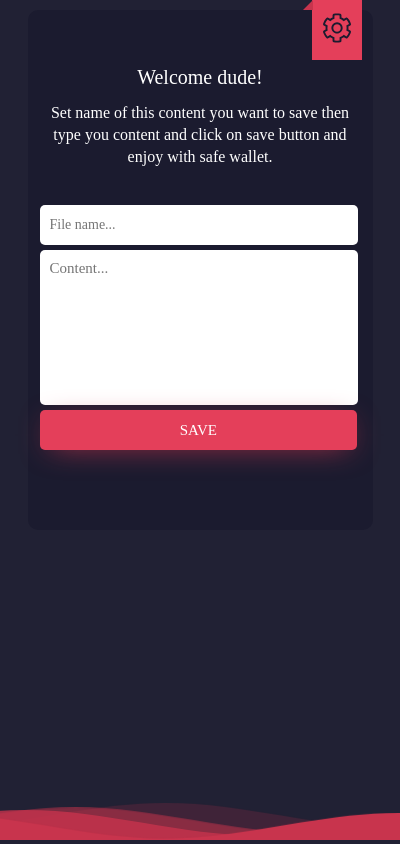
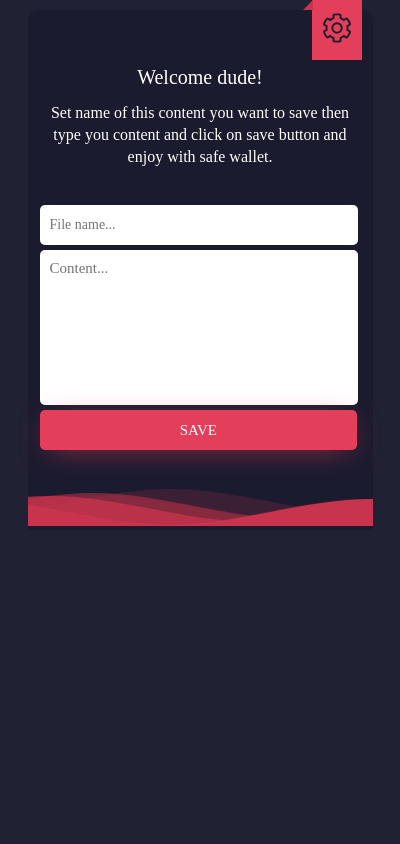
Before and after one commit to Ahmedreda20/portfolio, a browser extension: page chrome extension/popup.html in a window 400 px wide. Drawn offline with nearby package versions, Linux system fonts and the light colour scheme; no server answers; files whose address does not match are found by name.

Commit message:
Add files via upload

```diff
--- a/chrome extension/popup.css
+++ b/chrome extension/popup.css
@@ -26,10 +26,10 @@ body{
     width: 325px;
     height: 500px;
     background: #1b1b2f;
-    position: relative;
+    position: relative !important;
     padding: 10px;
-    border-radius: 10px 10px;
-    margin: 10px 0;
+    border-radius: 10px 10px 0 0 ;
+    margin-top: 10px;
 }
 .table{
     height: 92%;
@@ -377,7 +377,7 @@ table td{
 }
 
 .header {
-    position: fixed;;
+    position: absolute;;
     text-align:center;
     bottom: 0;
     left: 0;
@@ -394,7 +394,7 @@ table td{
   .waves {
     position:relative;
     width: 100%;
-    height: 150px;
+    height: 50px;
   }
 
   .parallax > use {
```
Also changed, not shown: chrome extension/popup.html (+2 -1 lines).
